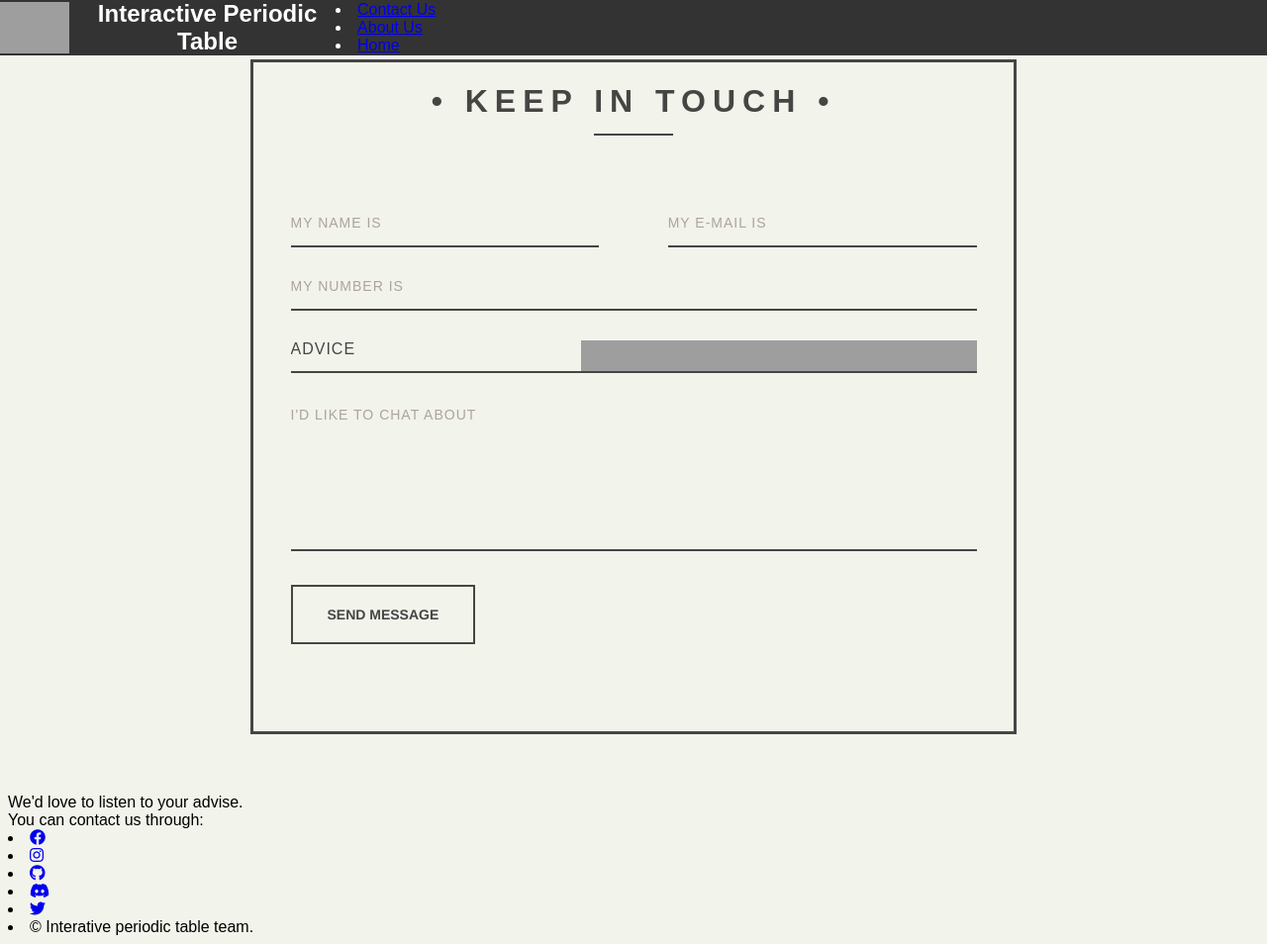
After one commit to M1k3ez/ipt, a Flask app: page /contact in a window 1280 px wide. The commit adds this page. Shown: the whole page at 99% size. Run offline with Flask 3, Linux system fonts and the light colour scheme; grey boxes are pictures that could not be loaded.

Commit message:
update contact
Update contact html and css, finalizing form. However it's not sending email. Bugged

```diff
--- a/Y13-DTP/app.py
+++ b/Y13-DTP/app.py
@@ -1,6 +1,9 @@
-from flask import Flask, render_template, request
+from flask import Flask, render_template, request, flash, redirect, url_for
+from flask_mail import Mail, Message
 from models import db, elementcontent
-from flask_mail import Mail, Message
+from flask_wtf import FlaskForm
+from wtforms import StringField, TextAreaField, SubmitField, SelectField
+from wtforms.validators import DataRequired, Email, Length
 from dotenv import load_dotenv
 from sqlalchemy import cast, Float
 import os
@@ -12,7 +15,7 @@ app = Flask(__name__)
 db_path = os.path.join(os.path.dirname(__file__), 'ipt.sqlite3')
 app.config['SQLALCHEMY_DATABASE_URI'] = f'sqlite:///{db_path}'
 app.config['SQLALCHEMY_TRACK_MODIFICATIONS'] = False
-
+app.config['SECRET_KEY'] = 'your-secret-key'  # Needed for CSRF protection in forms
 app.config['MAIL_SERVER'] = os.getenv('MAIL_SERVER')
 app.config['MAIL_PORT'] = int(os.getenv('MAIL_PORT') or 0)
 app.config['MAIL_USE_TLS'] = os.getenv('MAIL_USE_TLS') == 'True'
@@ -24,6 +27,20 @@ app.config['MAIL_DEFAULT_SENDER'] = os.getenv('MAIL_DEFAULT_SENDER')
 mail = Mail(app)
 db.init_app(app)
 
+
+class ContactForm(FlaskForm):
+    name = StringField('Name', validators=[DataRequired(), Length(min=2, max=50)])
+    email = StringField('Email', validators=[DataRequired(), Email()])
+    telephone = StringField('Telephone', validators=[DataRequired(), Length(min=6, max=20)])
+    subject = SelectField('Subject', choices=[
+        ('start_project', "Advice"),
+        ('ask_question', "Questions"),
+        ('make_proposal', "Proposal")],
+        validators=[DataRequired()])
+    message = TextAreaField('Message', validators=[DataRequired()])
+    submit = SubmitField('Send Message')
+
+
 @app.route('/')
 def home():
     elements = elementcontent.query.filter(
@@ -32,12 +49,24 @@ def home():
     ).all()
     return render_template("home.html", elements=elements) if elements else render_template("404.html")
 
-@app.route("/sendmail")
-def send_mail():
-    msg = Message("Hello", recipients=["ipttnoreply@gmail.com"])
-    msg.body = "This is a test email sent from a Flask app using Flask-Mail. Anh yeu em"
-    mail.send(msg)
-    return "Mail sent!"
+
+@app.route("/contact", methods=['GET', 'POST'])
+def contact():
+    form = ContactForm()
+    if form.validate_on_submit():
+        try:
+            msg = Message(form.subject.data,
+                          sender=app.config['MAIL_DEFAULT_SENDER'],
+                          recipients=["ipttnoreply@gmail.com"])
+            msg.add_header('Reply-To', form.email.data)
+            msg.body = f"Name: {form.name.data}\nEmail: {form.email.data}\nPhone: {form.telephone.data}\nMessage: {form.message.data}"
+            mail.send(msg)
+            flash('Your message has been sent successfully!', 'success')
+        except Exception as e:
+            flash(f'Failed to send message: {str(e)}', 'error')
+        return redirect(url_for('contact'))
+    return render_template('contact.html', form=form)
+
 
 if __name__ == '__main__':
     with app.app_context():
--- a/Y13-DTP/static/css/style.css
+++ b/Y13-DTP/static/css/style.css
@@ -1124,3 +1124,196 @@ Others CSS are written by myself. */
     max-width: 100%;
     vertical-align: middle;
   }
+  @import url(https://fonts.googleapis.com/css?family=Montserrat:400,700);
+
+html {
+  font-family: 'Montserrat', Arial, sans-serif;
+  -ms-text-size-adjust: 100%;
+  -webkit-text-size-adjust: 100%;
+}
+
+body {
+  background: #F2F3EB;
+}
+
+button {
+  overflow: visible;
+}
+
+button, select {
+  text-transform: none;
+}
+
+button, input, select, textarea {
+  color: #5A5A5A;
+  font: inherit;
+  margin: 0;
+}
+
+input {
+  line-height: normal;
+}
+
+textarea {
+  overflow: auto;
+}
+
+#container {
+  border: solid 3px #474544;
+  max-width: 768px;
+  margin: 60px auto;
+  position: relative;
+}
+
+form {
+  padding: 37.5px;
+  margin: 50px 0;
+}
+
+h1 {
+  color: #474544;
+  font-size: 32px;
+  font-weight: 700;
+  letter-spacing: 7px;
+  text-align: center;
+  text-transform: uppercase;
+}
+
+.underline {
+  border-bottom: solid 2px #474544;
+  margin: -0.512em auto;
+  width: 80px;
+}
+
+.icon_wrapper {
+  margin: 50px auto 0;
+  width: 100%;
+}
+
+.icon {
+  display: block;
+  fill: #474544;
+  height: 50px;
+  margin: 0 auto;
+  width: 50px;
+}
+
+.email {
+  float: right;
+  width: 45%;
+}
+
+input[type='text'], input[type='email'], select, textarea {
+  background: none;
+  border: none;
+  border-bottom: solid 2px #474544;
+  color: #474544;
+  font-size: 1.000em;
+  font-weight: 400;
+  letter-spacing: 1px;
+  margin: 0em 0 1.875em 0;
+  padding: 0 0 0.875em 0;
+  text-transform: uppercase;
+  width: 100%;
+  box-sizing: border-box;
+  transition: all 0.3s;
+}
+
+input[type='text']:focus, input[type='email']:focus, textarea:focus {
+  outline: none;
+  padding: 0 0 0.875em 0;
+}
+
+.message {
+  float: none;
+}
+
+.name {
+  float: left;
+  width: 45%;
+}
+
+select {
+  background: url('https://cdn4.iconfinder.com/data/icons/ionicons/512/icon-ios7-arrow-down-32.png') no-repeat right;
+  outline: none;
+  appearance: none;
+}
+
+select::-ms-expand {
+  display: none;
+}
+
+.subject, .telephone {
+  width: 100%;
+}
+
+textarea {
+  line-height: 150%;
+  height: 150px;
+  resize: none;
+  width: 100%;
+}
+
+::placeholder {
+  color: #474544;
+}
+
+#form_button {
+  background: none;
+  border: solid 2px #474544;
+  color: #474544;
+  cursor: pointer;
+  display: inline-block;
+  font-family: 'Helvetica', Arial, sans-serif;
+  font-size: 0.875em;
+  font-weight: bold;
+  outline: none;
+  padding: 20px 35px;
+  text-transform: uppercase;
+  transition: all 0.3s;
+}
+
+#form_button:hover {
+  background: #474544;
+  color: #F2F3EB;
+}
+
+@media screen and (max-width: 768px) {
+  #container {
+    margin: 20px auto;
+    width: 95%;
+  }
+}
+
+@media screen and (max-width: 480px) {
+  h1 {
+    font-size: 26px;
+  }
+
+  .underline {
+    width: 68px;
+  }
+
+  #form_button {
+    padding: 15px 25px;
+  }
+}
+
+@media screen and (max-width: 420px) {
+  h1 {
+    font-size: 18px;
+  }
+
+  .icon {
+    height: 35px;
+    width: 35px;
+  }
+
+  .underline {
+    width: 53px;
+  }
+
+  input[type='text'], input[type='email'], select, textarea {
+    font-size: 0.875em;
+  }
+}
--- /dev/null
+++ b/Y13-DTP/templates/contact.html
@@ -0,0 +1,33 @@
+{% extends "layout.html" %}
+{% block content %}
+<div id="container">
+    <h1>&bull; Keep in Touch &bull;</h1>
+    <div class="underline"></div>
+    <form action="{{ url_for('contact') }}" method="post" id="contact_form">
+        {{ form.hidden_tag() }}
+        <div class="name">
+            {{ form.name.label(hidden=True) }}
+            {{ form.name(id='name_input', placeholder='My name is') }}
+        </div>
+        <div class="email">
+            {{ form.email.label(hidden=True) }}
+            {{ form.email(id='email_input', placeholder='My e-mail is') }}
+        </div>
+        <div class="telephone">
+            {{ form.telephone.label(hidden=True) }}
+            {{ form.telephone(id='telephone_input', placeholder='My number is') }}
+        </div>
+        <div class="subject">
+            {{ form.subject.label(hidden=True) }}
+            {{ form.subject(id='subject_input') }}
+        </div>
+        <div class="message">
+            {{ form.message.label(hidden=True) }}
+            {{ form.message(id='message_input', placeholder="I'd like to chat about") }}
+        </div>
+        <div class="submit">
+            {{ form.submit(id='form_button') }}
+        </div>
+    </form>
+</div>
+{% endblock %}
```
Also changed, not shown: 1 other file.
